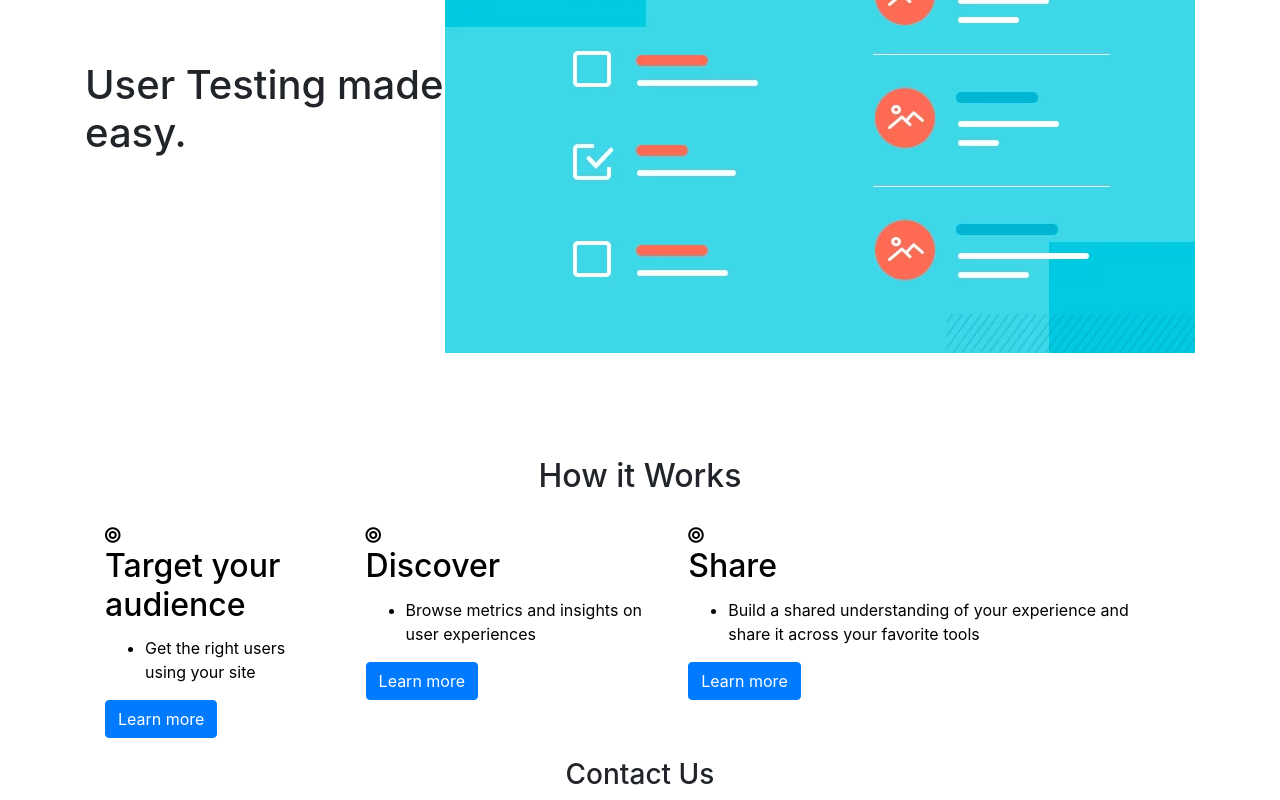
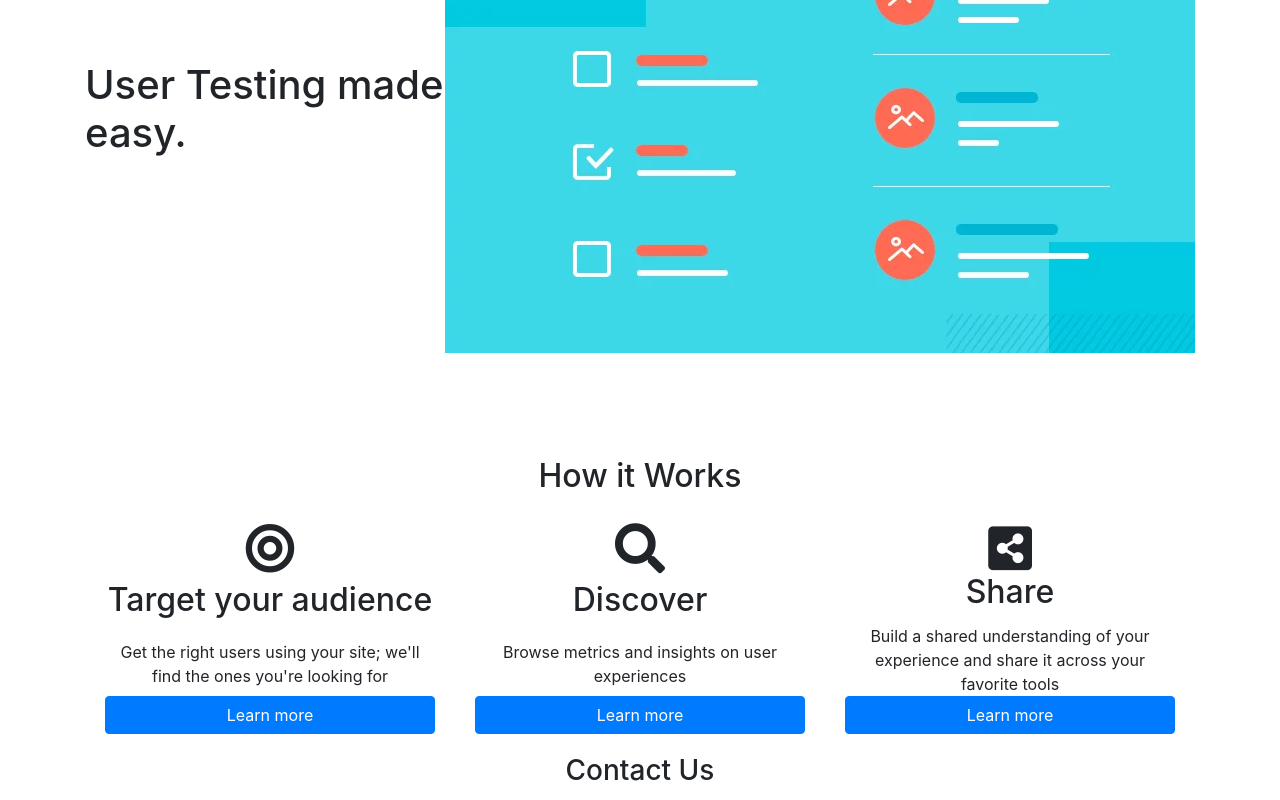
Before and after one commit to tehnuge/website, a React (Create React App) app: page / in a window 1280 px wide. Shown: the part 322-1122 px from the top of the page. Built offline with nearby package versions, Linux system fonts and the light colour scheme.

Commit message:
add style changes

```diff
--- a/src/App.css
+++ b/src/App.css
@@ -52,7 +52,12 @@ li {
 }
 
 .card {
-  color: black;
+  flex: 1 1 0px;
+}
+.card-body {
+  display: flex;
+  justify-content: space-between;
+  flex-direction: column;
 }
 
 #footer {
@@ -61,7 +66,9 @@ li {
 .tabs-m {
   display:none;
 }
-
+.cards {
+  flex: 1 1 0px;
+}
 @media screen and (max-width: 600px) {
   .tabs {
     display: none;
--- a/src/App.js
+++ b/src/App.js
@@ -25,9 +25,9 @@ const App = () => {
   ]
 
   const cards = [
-    { name: "Target your audience", li: ["Get the right users using your site"], href: "cloudwebhosting" },
-    { name: "Discover", li: ["Browse metrics and insights on user experiences"], href: "cloudserver" },
-    { name: "Share", li: ["Build a shared understanding of your experience and share it across your favorite tools"], href: "cloudmail" }
+    { icon: "fas fa-bullseye", name: "Target your audience", li: ["Get the right users using your site; we'll find the ones you're looking for"], href: "cloudwebhosting" },
+    { icon: "fas fa-search", name: "Discover", li: ["Browse metrics and insights on user experiences"], href: "cloudserver" },
+    { icon: "fas fa-share-alt-square", name: "Share", li: ["Build a shared understanding of your experience and share it across your favorite tools"], href: "cloudmail" }
   ]
 
   return (
@@ -42,9 +42,9 @@ const App = () => {
           <div className="tabs-m dropdown">
             <i className="fas fa-bars"></i>
             <div className="dropdown-content">
-              <ul class="list-group">
+              <ul className="list-group">
                 {titles.map(title =>
-                  <li class="list-group-item">{title.name}</li>
+                  <li className="list-group-item">{title.name}</li>
                 )}
 
               </ul>
@@ -59,7 +59,7 @@ const App = () => {
             </div>
           </ul>
           <span className="free">
-            <Button variant="primary" >Try Nineweb for free</Button>
+            <Button variant="primary">Try Nineweb for free</Button>
           </span>
         </header>
         <Switch>
--- a/src/Card.js
+++ b/src/Card.js
@@ -3,17 +3,15 @@ import './Card.css'
 
 const Card = props => {
   return <div className="card">
-    <div className="card-body">
-    <i class="fas fa-bullseye"></i>
-      <h2 className="card-title">{props.name}</h2>
+    <div className="card-body text-center">
+      <i style={{ fontSize: '50px'}} className={props.card.icon}></i>
+      <h2 className="card-title">{props.card.name}</h2>
       <div className="card-text">
-        <ul>
-          {props.li.map(val => {
-            return <li>{val}</li>
+          {props.card.li.map(val => {
+            return <div>{val}</div>
           })}
-        </ul>
       </div>
-      <a href={props.href} class="btn btn-primary">Learn more</a>
+      <a href={props.card.href} className="btn btn-primary">Learn more</a>
     </div>
   </div>
 }
--- a/src/HeaderComp.js
+++ b/src/HeaderComp.js
@@ -4,7 +4,7 @@ import { Link } from 'react-router-dom';
 const HeaderComp = props => {
   return (
     <li className="dropdown">
-      <Link to={'/'+ props.name}><b>{props.name}</b> <span><i class="fas fa-chevron-right"></i></span></Link>
+      <Link to={'/'+ props.name}><b>{props.name}</b> <span><i className="fas fa-chevron-right"></i></span></Link>
       <div className="dropdown-content">
         <div className="card">
           <div className="card-body">
--- a/src/Home.js
+++ b/src/Home.js
@@ -10,9 +10,9 @@ const Home = props => {
       </div>
       <br />
       <h2 className="d-flex justify-content-center">How it Works</h2>
-      <div className="cards d-flex justify-content-between">
+      <div className="cards d-flex justify-content-between ">
         {props.cards.map(card =>
-          <Card name={card.name} li={card.li} />
+          <Card card={card} />
         )}
       </div>
     </div>
```
